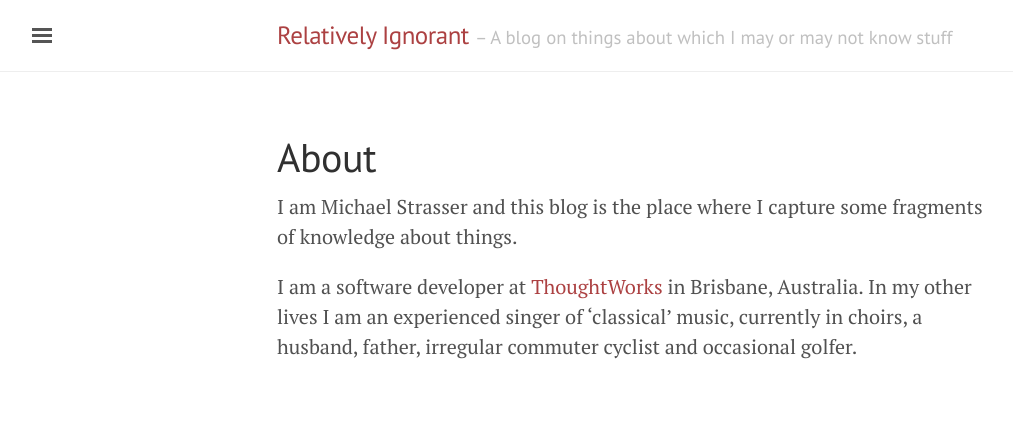
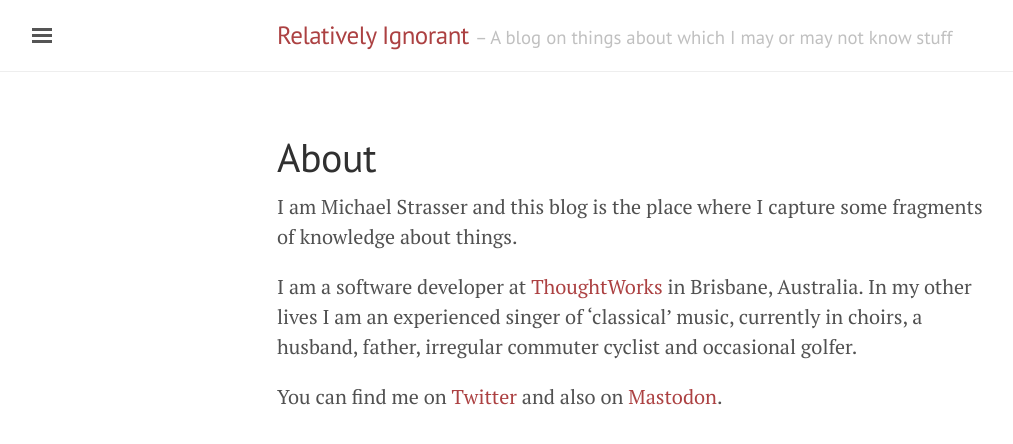
Before and after one commit to mjstrasser/mjstrasser.github.io, a Jekyll site: the page built from about.md, in a window 1280 px wide. Shown: the top 444 px of the page, without its empty margins (3-1016 px from the left). Built offline with Jekyll 4.4.1, drawn with Linux system fonts in a browser that asks for light colours.

Commit message:
Added links to Mastodon and Twitter

```diff
--- a/about.md
+++ b/about.md
@@ -10,3 +10,6 @@ I am a software developer at [ThoughtWorks](https://thoughtworks.com/)
 in Brisbane, Australia. In my other lives I am an experienced singer
 of ‘classical’ music, currently in choirs, a husband, father, irregular
 commuter cyclist and occasional golfer.
+
+You can find me on <a rel="me" href="https://twitter.com/pharsicle">Twitter</a> and also on
+<a rel="me" href="https://aus.social/@pharsicle">Mastodon</a>.
```
